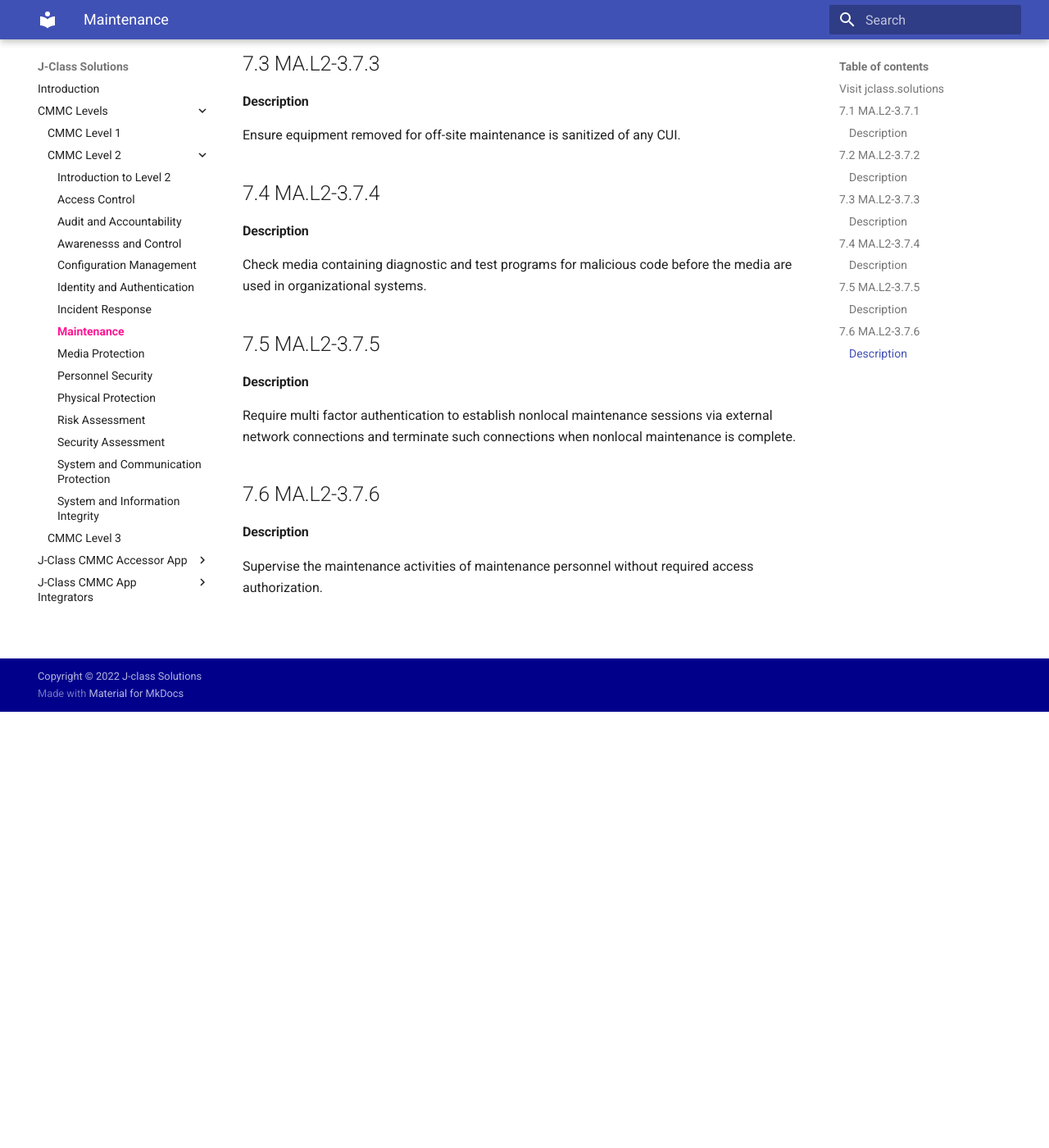
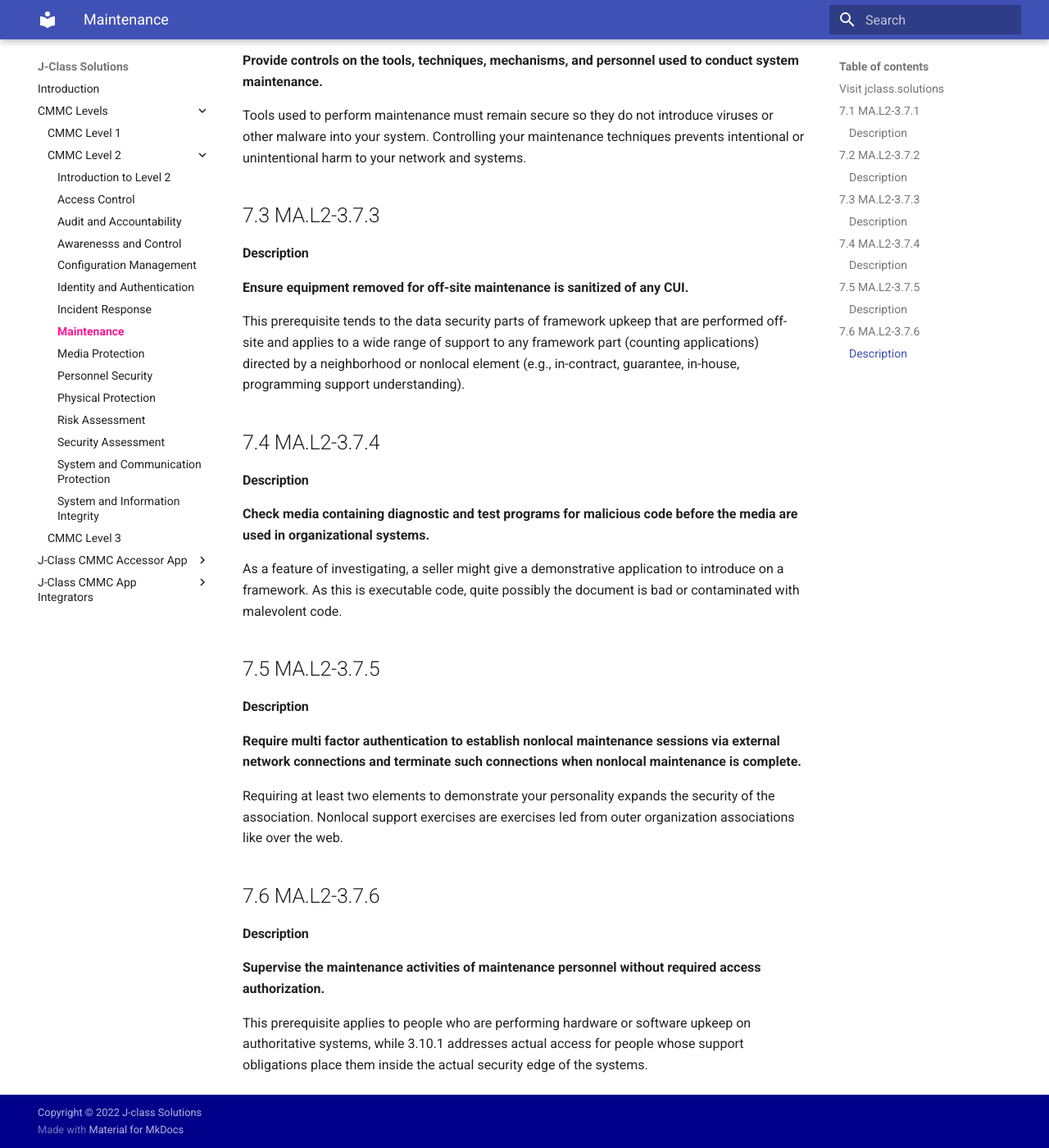
Before and after one commit to JClass-Security/mkdocs-jclass, an MkDocs documentation site: the page built from content/cmmc/level-two/maintenance.md, in a window 1280 px wide and 1400 px high, scrolled down 532 px. Shown: the whole window at 82% size. Built offline with MkDocs 1.6.1 and Material for MkDocs 9.7.7, drawn with Linux system fonts in a browser that asks for light colours; some of the changed text lies outside the part shown.

Commit message:
I just update Maintanance

```diff
--- a/content/cmmc/level-two/maintenance.md
+++ b/content/cmmc/level-two/maintenance.md
@@ -5,34 +5,46 @@
 
 #### Description
 
-Perform maintenance on organizational systems.
+**Perform maintenance on organizational systems.**
+
+One normal type of PC security support is the ordinary fixing of found weaknesses in vulnerabilities and working systems, however, there are others that require consideration. systems upkeep incorporates.
 
 ## 7.2 MA.L2-3.7.2
 
 #### Description
 
-Provide controls on the tools, techniques, mechanisms, and personnel used to conduct system maintenance.
+**Provide controls on the tools, techniques, mechanisms, and personnel used to conduct system maintenance.**
+
+Tools used to perform maintenance must remain secure so they do not introduce viruses or other malware into your system. Controlling your maintenance techniques prevents intentional or unintentional harm to your network and systems.
 
 ## 7.3 MA.L2-3.7.3
 
 #### Description
 
-Ensure equipment removed for off-site maintenance is sanitized of any CUI.
+**Ensure equipment removed for off-site maintenance is sanitized of any CUI.**
+
+This prerequisite tends to the data security parts of framework upkeep that are performed off-site and applies to a wide range of support to any framework part (counting applications) directed by a neighborhood or nonlocal element (e.g., in-contract, guarantee, in-house, programming support understanding).
 
 ## 7.4 MA.L2-3.7.4
 
 #### Description
 
-Check media containing diagnostic and test programs for malicious code before the media are used in organizational systems.
+**Check media containing diagnostic and test programs for malicious code before the media are used in organizational systems.**
+
+As a feature of investigating, a seller might give a demonstrative application to introduce on a framework. As this is executable code, quite possibly the document is bad or contaminated with malevolent code.
 
 ## 7.5 MA.L2-3.7.5
 
 #### Description
 
-Require multi factor authentication to establish nonlocal maintenance sessions via external network connections and terminate such connections when nonlocal maintenance is complete.
+**Require multi factor authentication to establish nonlocal maintenance sessions via external network connections and terminate such connections when nonlocal maintenance is complete.**
+
+Requiring at least two elements to demonstrate your personality expands the security of the association. Nonlocal support exercises are exercises led from outer organization associations like over the web.
 
 ## 7.6 MA.L2-3.7.6
 
 #### Description
 
-Supervise the maintenance activities of maintenance personnel without required access authorization.
+**Supervise the maintenance activities of maintenance personnel without required access authorization.**
+
+This prerequisite applies to people who are performing hardware or software upkeep on authoritative systems, while 3.10.1 addresses actual access for people whose support obligations place them inside the actual security edge of the systems.
```
